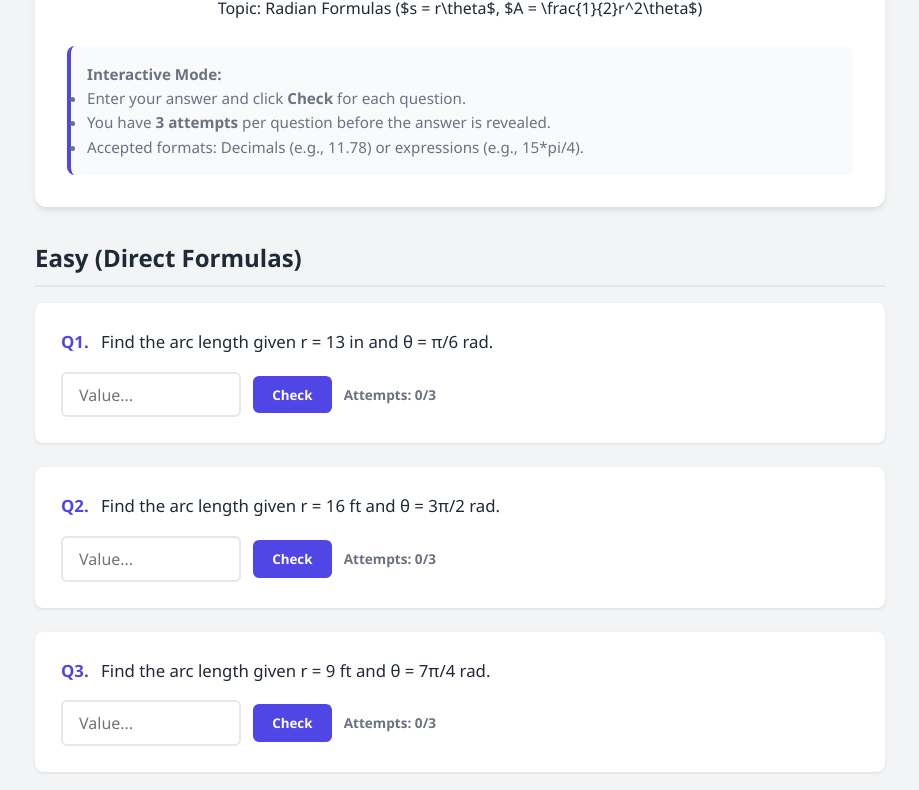
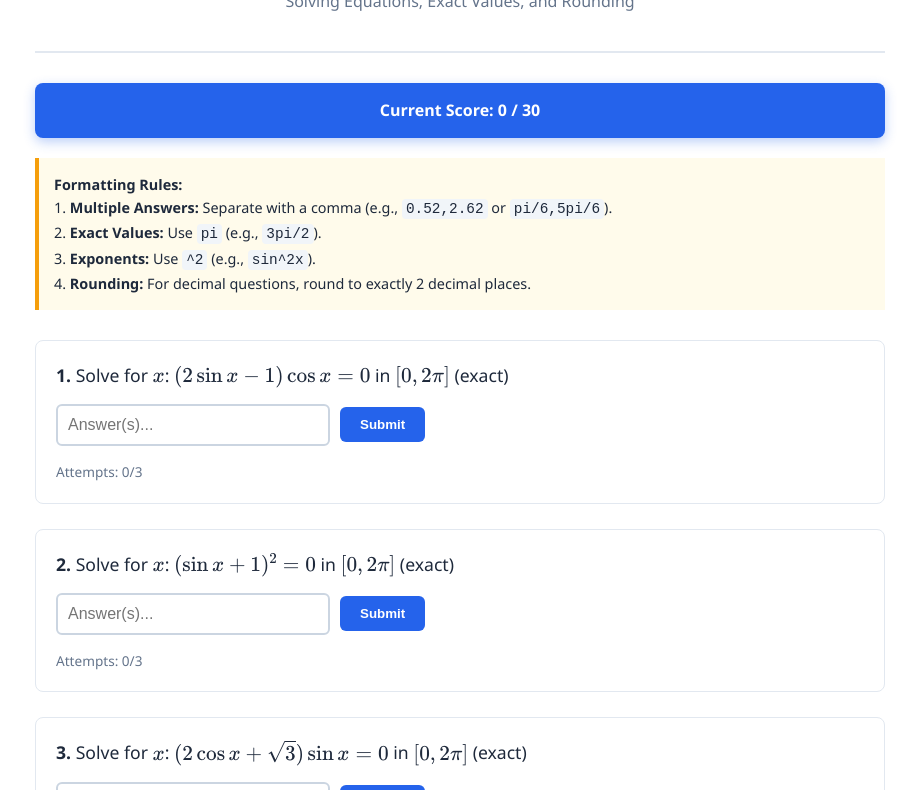
Before and after one commit to aerofoyl-signups/luv_practice, a plain HTML site: page index.html in a window 1280 px wide. Shown: the part 127-917 px from the top of the page, without its empty margins (180-1099 px from the left). Drawn offline with nearby package versions, Linux system fonts and the light colour scheme.

Commit message:
Update index.html

```diff
--- a/index.html
+++ b/index.html
@@ -3,346 +3,257 @@
 <head>
     <meta charset="UTF-8">
     <meta name="viewport" content="width=device-width, initial-scale=1.0">
-    <title>Arcs & Sectors Assessment</title>
+    <title>Trig Identities & Solving Equations Assessment</title>
+    <script>
+        window.MathJax = {
+            tex: {
+                inlineMath: [['$', '$'], ['\\(', '\\)']],
+                displayMath: [['$$', '$$'], ['\\[', '\\]']]
+            },
+            options: {
+                renderActions: {
+                    addMenu: []
+                }
+            }
+        };
+    </script>
+    <script id="MathJax-script" async src="https://cdn.jsdelivr.net/npm/mathjax@3/es5/tex-mml-chtml.js"></script>
     <style>
         :root {
-            --primary: #4F46E5;
-            --primary-hover: #4338CA;
-            --bg: #F3F4F6;
-            --surface: #FFFFFF;
-            --text: #1F2937;
-            --text-light: #6B7280;
-            --border: #E5E7EB;
-            --success: #10B981;
-            --success-bg: #D1FAE5;
-            --danger: #EF4444;
-            --danger-bg: #FEE2E2;
-        }
-
-        * {
-            box-sizing: border-box;
-            margin: 0;
-            padding: 0;
-            font-family: 'Segoe UI', system-ui, -apple-system, sans-serif;
+            --primary-color: #2563eb;
+            --success-color: #22c55e;
+            --error-color: #ef4444;
+            --bg-color: #f8fafc;
+            --card-bg: #ffffff;
+            --text-color: #1e293b;
         }
 
         body {
-            background-color: var(--bg);
-            color: var(--text);
+            font-family: 'Segoe UI', Tahoma, Geneva, Verdana, sans-serif;
+            background-color: var(--bg-color);
+            color: var(--text-color);
             line-height: 1.6;
-            padding: 2rem 1rem;
+            margin: 0;
+            padding: 20px;
         }
 
         .container {
             max-width: 850px;
             margin: 0 auto;
+            background: var(--card-bg);
+            padding: 40px;
+            border-radius: 12px;
+            box-shadow: 0 4px 6px -1px rgb(0 0 0 / 0.1);
         }
 
         header {
-            background: var(--surface);
-            padding: 2rem;
-            border-radius: 12px;
-            box-shadow: 0 4px 6px -1px rgba(0, 0, 0, 0.1);
-            margin-bottom: 2rem;
+            border-bottom: 2px solid #e2e8f0;
+            margin-bottom: 30px;
+            padding-bottom: 20px;
             text-align: center;
-            position: relative;
         }
 
-        h1 {
-            color: var(--primary);
-            margin-bottom: 0.5rem;
-            font-size: 2rem;
+        h1 { margin: 0; color: var(--primary-color); }
+        p.subtitle { color: #64748b; margin-top: 5px; }
+
+        .score-box {
+            position: sticky;
+            top: 20px;
+            background: var(--primary-color);
+            color: white;
+            padding: 15px;
+            border-radius: 8px;
+            text-align: center;
+            font-weight: bold;
+            z-index: 100;
+            margin-bottom: 20px;
+            box-shadow: 0 4px 12px rgba(37, 99, 235, 0.3);
         }
 
-        .score-tracker {
-            position: absolute;
-            top: 1rem;
-            right: 1.5rem;
-            font-weight: 700;
-            font-size: 1.25rem;
-            color: var(--primary);
-            background: var(--bg);
-            padding: 0.5rem 1rem;
+        .question-block {
+            margin-bottom: 25px;
+            padding: 20px;
+            border: 1px solid #e2e8f0;
             border-radius: 8px;
-            border: 2px solid var(--border);
+            transition: all 0.3s ease;
         }
 
-        .instructions {
-            color: var(--text-light);
-            font-size: 0.95rem;
-            text-align: left;
-            margin-top: 1.5rem;
-            background: #F9FAFB;
-            padding: 1rem;
-            border-radius: 8px;
-            border-left: 4px solid var(--primary);
+        .question-text {
+            font-size: 1.1rem;
+            margin-bottom: 15px;
         }
 
-        .section-title {
-            font-size: 1.5rem;
-            margin-bottom: 1rem;
-            margin-top: 2rem;
-            padding-bottom: 0.5rem;
-            border-bottom: 2px solid var(--border);
-            color: var(--text);
-        }
-
-        .question-card {
-            background: var(--surface);
-            padding: 1.5rem;
-            border-radius: 8px;
-            box-shadow: 0 1px 3px rgba(0, 0, 0, 0.1);
-            margin-bottom: 1.5rem;
+        .input-group {
             display: flex;
-            flex-direction: column;
-            gap: 1rem;
-            transition: all 0.2s ease;
-            border: 2px solid transparent;
-        }
-
-        .q-header {
-            display: flex;
-            justify-content: space-between;
-            align-items: flex-start;
-        }
-
-        .q-number {
-            font-weight: 600;
-            color: var(--primary);
-            margin-right: 0.5rem;
-        }
-
-        .q-text {
-            flex: 1;
-            font-size: 1.05rem;
-        }
-
-        .input-area {
-            display: flex;
+            align-items: center;
+            gap: 10px;
             flex-wrap: wrap;
-            align-items: center;
-            gap: 0.75rem;
         }
 
         input[type="text"] {
-            padding: 0.6rem 1rem;
-            border: 2px solid var(--border);
+            padding: 10px;
+            border: 2px solid #cbd5e1;
             border-radius: 6px;
             font-size: 1rem;
-            width: 180px;
+            width: 250px;
             outline: none;
-            transition: all 0.2s;
+            transition: border-color 0.2s;
         }
 
-        .check-btn {
-            background: var(--primary);
+        input.correct { border-color: var(--success-color); background-color: #f0fdf4; }
+        input.incorrect { border-color: var(--error-color); background-color: #fef2f2; }
+
+        button.submit-btn {
+            padding: 10px 20px;
+            background-color: var(--primary-color);
             color: white;
             border: none;
-            padding: 0.6rem 1.2rem;
             border-radius: 6px;
             cursor: pointer;
             font-weight: 600;
-            transition: background 0.2s;
         }
 
-        .check-btn:hover {
-            background: var(--primary-hover);
+        button.submit-btn:disabled { background-color: #cbd5e1; cursor: not-allowed; }
+
+        .attempts-info { font-size: 0.85rem; color: #64748b; margin-top: 5px; width: 100%; }
+        .correct-answer-reveal { color: var(--error-color); font-weight: bold; margin-top: 5px; display: none; }
+
+        .instructions {
+            background: #fffbeb;
+            padding: 15px;
+            border-left: 4px solid #f59e0b;
+            margin-bottom: 30px;
+            font-size: 0.9rem;
         }
 
-        .check-btn:disabled {
-            background: var(--border);
-            cursor: not-allowed;
-            color: var(--text-light);
-        }
-
-        .try-counter {
-            font-size: 0.85rem;
-            color: var(--text-light);
-            font-weight: 600;
-        }
-
-        .feedback-msg {
-            font-weight: 600;
-            margin-left: auto;
-        }
-
-        .reveal-box {
-            display: none;
-            margin-top: 0.5rem;
-            padding: 0.75rem;
-            background: #F3F4F6;
-            border-radius: 6px;
-            font-size: 0.95rem;
-            border-left: 4px solid var(--text-light);
-        }
-
-        /* States */
-        .is-correct { border-color: var(--success); }
-        .is-correct input { border-color: var(--success); background-color: var(--success-bg); pointer-events: none; }
-        .is-correct .feedback-msg { color: var(--success); }
-
-        .is-incorrect { border-color: var(--danger); }
-        .is-incorrect input { border-color: var(--danger); background-color: var(--danger-bg); }
-        .is-incorrect .feedback-msg { color: var(--danger); }
-
-        @media (max-width: 600px) {
-            .score-tracker { position: static; display: inline-block; margin-top: 1rem; }
-            .input-area { flex-direction: column; align-items: flex-start; }
-            input[type="text"] { width: 100%; }
-            .check-btn { width: 100%; }
-        }
+        code { background: #f1f5f9; padding: 2px 4px; border-radius: 4px; }
     </style>
 </head>
 <body>
 
 <div class="container">
     <header>
-        <div class="score-tracker" id="scoreTracker">Score: 0 / 30</div>
-        <h1>Arcs & Sectors Assessment</h1>
-        <p>Topic: Radian Formulas ($s = r\theta$, $A = \frac{1}{2}r^2\theta$)</p>
-        <div class="instructions">
-            <strong>Interactive Mode:</strong>
-            <ul>
-                <li>Enter your answer and click <strong>Check</strong> for each question.</li>
-                <li>You have <strong>3 attempts</strong> per question before the answer is revealed.</li>
-                <li>Accepted formats: Decimals (e.g., <code>11.78</code>) or expressions (e.g., <code>15*pi/4</code>).</li>
-            </ul>
-        </div>
+        <h1>Trigonometry: Identities & Equations</h1>
+        <p class="subtitle">Solving Equations, Exact Values, and Rounding</p>
     </header>
+
+    <div class="score-box">
+        Current Score: <span id="score">0</span> / 30
+    </div>
+
+    <div class="instructions">
+        <strong>Formatting Rules:</strong><br>
+        1. <strong>Multiple Answers:</strong> Separate with a comma (e.g., <code>0.52,2.62</code> or <code>pi/6,5pi/6</code>).<br>
+        2. <strong>Exact Values:</strong> Use <code>pi</code> (e.g., <code>3pi/2</code>).<br>
+        3. <strong>Exponents:</strong> Use <code>^2</code> (e.g., <code>sin^2x</code>).<br>
+        4. <strong>Rounding:</strong> For decimal questions, round to exactly 2 decimal places.
+    </div>
 
     <div id="quiz-container"></div>
 </div>
 
 <script>
     const questions = [
-        // Section: Easy
-        { id: 1, level: "Easy (Direct Formulas)", text: "Find the arc length given r = 13 in and &theta; = &pi;/6 rad.", ans: 6.807, hint: "13&pi;/6" },
-        { id: 2, level: "Easy (Direct Formulas)", text: "Find the arc length given r = 16 ft and &theta; = 3&pi;/2 rad.", ans: 75.398, hint: "24&pi;" },
-        { id: 3, level: "Easy (Direct Formulas)", text: "Find the arc length given r = 9 ft and &theta; = 7&pi;/4 rad.", ans: 49.48, hint: "63&pi;/4" },
-        { id: 4, level: "Easy (Direct Formulas)", text: "Find the arc length given r = 14 cm and &theta; = &pi;/2 rad.", ans: 21.99, hint: "7&pi;" },
-        { id: 5, level: "Easy (Direct Formulas)", text: "Find the area of the sector given r = 4 cm and &theta; = 3&pi;/2 rad.", ans: 37.699, hint: "12&pi;" },
-        { id: 6, level: "Easy (Direct Formulas)", text: "Find the area of the sector given r = 10 mi and &theta; = &pi;/2 rad.", ans: 78.54, hint: "25&pi;" },
-        { id: 7, level: "Easy (Direct Formulas)", text: "Find the area of the sector given r = 12 yd and &theta; = 5&pi;/3 rad.", ans: 376.99, hint: "120&pi;" },
-        { id: 8, level: "Easy (Direct Formulas)", text: "Find the area of the sector given r = 14 yd and &theta; = 17&pi;/12 rad.", ans: 436.16, hint: "119&pi;/6" },
-        { id: 9, level: "Easy (Direct Formulas)", text: "Find the central angle &theta; (in radians) given arc length s = 15 cm and r = 10 cm.", ans: 1.5, hint: "1.5" },
-        { id: 10, level: "Easy (Direct Formulas)", text: "Find the central angle &theta; (in radians) given sector area A = 20 cm&sup2; and r = 8 cm.", ans: 0.625, hint: "0.625" },
+        // Exact Solving (from image 6) - 0 to 2pi
+        { q: "Solve for $x$: $(2 \\sin x - 1) \\cos x = 0$ in $[0, 2\\pi]$ (exact)", a: "pi/6,5pi/6,pi/2,3pi/2" },
+        { q: "Solve for $x$: $(\\sin x + 1)^2 = 0$ in $[0, 2\\pi]$ (exact)", a: "3pi/2" },
+        { q: "Solve for $x$: $(2 \\cos x + \\sqrt{3}) \\sin x = 0$ in $[0, 2\\pi]$ (exact)", a: "0,5pi/6,pi,7pi/6,2pi" },
+        { q: "Solve for $x$: $(2 \\cos x - 1)(2 \\sin x + \\sqrt{3}) = 0$ in $[0, 2\\pi]$ (exact)", a: "pi/3,4pi/3,5pi/3" },
+        { q: "Solve for $x$: $(\\sqrt{2} \\cos x - 1)(\\sqrt{2} \\cos x + 1) = 0$ in $[0, 2\\pi]$ (exact)", a: "pi/4,3pi/4,5pi/4,7pi/4" },
+        { q: "Solve for $x$: $(\\sin x + 1)(\\cos x - 1) = 0$ in $[0, 2\\pi]$ (exact)", a: "0,3pi/2,2pi" },
 
-        // Section: Medium
-        { id: 11, level: "Medium (Conversions)", text: "Find the arc length given r = 11 ft and &theta; = 315&deg;.", ans: 60.476, hint: "77&pi;/4" },
-        { id: 12, level: "Medium (Conversions)", text: "Find the arc length given r = 13 ft and &theta; = 270&deg;.", ans: 61.26, hint: "39&pi;/2" },
-        { id: 13, level: "Medium (Conversions)", text: "Find the arc length given r = 18 cm and &theta; = 60&deg;.", ans: 18.85, hint: "6&pi;" },
-        { id: 14, level: "Medium (Conversions)", text: "Find the area of the sector given r = 10 in and &theta; = 60&deg;.", ans: 52.36, hint: "50&pi;/3" },
-        { id: 15, level: "Medium (Conversions)", text: "Find the area of the sector given r = 3 m and &theta; = 150&deg;.", ans: 11.78, hint: "15&pi;/4" },
-        { id: 16, level: "Medium (Conversions)", text: "Find the area of the sector given r = 13 cm and &theta; = 150&deg;.", ans: 221.22, hint: "422.5&pi;/6" },
-        { id: 17, level: "Medium (Conversions)", text: "Find the total perimeter (arc + 2 radii) of a sector given r = 6 cm and &theta; = 120&deg;.", ans: 24.566, hint: "12 + 4&pi;" },
-        { id: 18, level: "Medium (Conversions)", text: "Find the area of a sector if its arc length is 15 cm and its radius is 10 cm.", ans: 75, hint: "75" },
-        { id: 19, level: "Medium (Conversions)", text: "Find the area of a sector if its arc length is 4&pi; cm and its radius is 12 cm.", ans: 75.40, hint: "24&pi;" },
-        { id: 20, level: "Medium (Conversions)", text: "Find the radius of a sector given its area is 625 m&sup2; and its central angle is 2 radians.", ans: 25, hint: "25" },
+        // Decimal Solving (from image 7) - Round to hundredth
+        { q: "Solve for $\\theta$: $2 \\cos^2 \\theta + \\cos \\theta - 1 = 0$ (nearest hundredth, 0 to $2\\pi$)", a: "1.05,3.14,5.24" },
+        { q: "Solve for $\\theta$: $2 \\sin^2 \\theta = 1 - \\sin \\theta$ (nearest hundredth, 0 to $2\\pi$)", a: "0.52,2.62,4.71" },
+        { q: "Solve for $\\theta$: $\\cos^2 \\theta = 2 + \\cos \\theta$ (nearest hundredth, 0 to $2\\pi$)", a: "3.14" },
+        { q: "Solve for $\\theta$: $2 \\sin^2 \\theta + 5 \\sin \\theta - 3 = 0$ (nearest hundredth, 0 to $2\\pi$)", a: "0.52,2.62" },
+        { q: "Solve for $\\theta$: $3 \\tan^2 \\theta - 2 \\tan \\theta = 1$ (nearest hundredth, 0 to $2\\pi$)", a: "0.79,2.82,3.93,5.96" },
+        { q: "Solve for $\\theta$: $12 \\sin^2 \\theta + \\sin \\theta - 6 = 0$ (nearest hundredth, 0 to $2\\pi$)", a: "0.73,2.41,4.00,5.43" },
 
-        // Section: Hard
-        { id: 21, level: "Hard (Word Problems)", text: "A pendulum of length 15 cm swings through an angle of 0.8 radians. Find the distance traveled by the tip (in cm).", ans: 12, hint: "12" },
-        { id: 22, level: "Hard (Word Problems)", text: "A windshield wiper is 18 in long. The rubber blade is 14 in long (inner 4 in is bare). It sweeps 2&pi;/3 radians. Find the cleaned area (in sq inches).", ans: 322.536, hint: "308&pi;/3" },
-        { id: 23, level: "Hard (Word Problems)", text: "A 14-inch diameter pizza is cut into 8 equal slices. Find the area of one slice (in sq inches).", ans: 19.24, hint: "49&pi;/8" },
-        { id: 24, level: "Hard (Word Problems)", text: "A sprinkler has a reach of 25 ft and rotates through 140&deg;. Find the area of the lawn watered (in sq ft).", ans: 763.58, hint: "4375&pi;/18" },
-        { id: 25, level: "Hard (Word Problems)", text: "A satellite orbits 400 km above Earth (R &approx; 6400 km). If it travels &pi;/4 radians, what distance has it traveled (in km)?", ans: 5340.707, hint: "1700&pi;" },
-        { id: 26, level: "Hard (Word Problems)", text: "A clock's minute hand is 8 cm long. How far does the tip travel between 1:00 PM and 1:20 PM (in cm)?", ans: 16.755, hint: "16&pi;/3" },
-        { id: 27, level: "Hard (Word Problems)", text: "A beacon seen for 3 miles sweeps through 75&deg;. What is the area of the region illuminated (in sq miles)?", ans: 5.89, hint: "15&pi;/8" },
-        { id: 28, level: "Hard (Word Problems)", text: "A tunnel roof is a major arc with r = 5 m. The arc subtends 4.5 radians. Find the arc length (in m).", ans: 22.5, hint: "22.5" },
-        { id: 29, level: "Hard (Word Problems)", text: "A goat tethered to a corner of a square building with a 10m rope can graze in a 270&deg; region. Find the grazed area (in sq m).", ans: 235.619, hint: "75&pi;" },
-        { id: 30, level: "Hard (Word Problems)", text: "A chain moves as a cog with r = 4 cm turns 3.5 radians. How far did the chain move (in cm)?", ans: 14, hint: "14" }
+        // Identity Proofs/Simplification (Mix of previous set)
+        { q: "Simplify: $\\frac{\\sin x}{\\tan x}$", a: "cosx" },
+        { q: "Simplify: $\\frac{1}{\\cot \\theta}$", a: "tantheta" },
+        { q: "Simplify: $\\cos^2 \\theta - \\sin^2 \\theta$", a: "cos2theta" },
+        { q: "Factor completely: $\\sin^2 x + \\sin^2 x \\cos^2 x$", a: "sin^2x(1+cos^2x)" },
+        { q: "Simplify: $\\frac{1 + \\tan^2 x}{\\tan^2 x}$", a: "csc^2x" },
+        { q: "If $\\cos \\theta = 3/5$ and $0 \\le \\theta \\le \\pi/2$, find $\\sin 2\\theta$ (exact)", a: "24/25" },
+        { q: "Simplify: $\\sin^4 \\alpha - \\cos^4 \\alpha$", a: "sin^2alpha-cos^2alpha" },
+        { q: "If $p = \\sin 50^\\circ$, express $\\cos 50^\\circ$ in terms of $p$", a: "sqrt(1-p^2)" },
+        { q: "Simplify: $\\frac{\\sin 2\\theta}{2 \\sin \\theta}$", a: "costheta" },
+        { q: "Evaluate: $1 - 2 \\sin^2(\\pi/12)$ (exact)", a: "sqrt3/2" },
+        { q: "Simplify: $\\tan \\theta + \\cot \\theta$ (in terms of sin and cos)", a: "1/(sinthetacostheta)" },
+        { q: "Simplify: $(1 - \\sin x)(1 + \\sin x)$", a: "cos^2x" },
+        { q: "If $\\sin \\theta = 3/5$, find $\\cos 2\\theta$", a: "7/25" },
+        { q: "Simplify: $\\frac{\\cos 2x + 1}{\\sin 2x}$", a: "1/tanx" },
+        { q: "Express as single ratio: $4 \\sin \\theta \\cos \\theta$", a: "2sin2theta" },
+        { q: "Simplify: $\\sin x + \\cos x \\cot x$", a: "cscx" },
+        { q: "Simplify: $\\frac{\\csc^2 \\theta - 1}{\\cot^2 \\theta}$", a: "1" },
+        { q: "Solve: $2\\tan x - \\tan 2x + 2a = 1 - \\tan 2x \\tan^2 x$, find $a$", a: "1/2" }
     ];
 
-    let state = {};
-    let totalSolved = 0;
+    const quizContainer = document.getElementById('quiz-container');
+    const scoreDisplay = document.getElementById('score');
+    let totalScore = 0;
+    const userTries = Array(questions.length).fill(0);
+    const solved = Array(questions.length).fill(false);
 
     function renderQuiz() {
-        const container = document.getElementById('quiz-container');
-        let currentLevel = "";
-
-        questions.forEach((q) => {
-            state[q.id] = { tries: 0, solved: false };
-
-            if (q.level !== currentLevel) {
-                currentLevel = q.level;
-                const levelHeader = document.createElement('h2');
-                levelHeader.className = 'section-title';
-                levelHeader.textContent = currentLevel;
-                container.appendChild(levelHeader);
-            }
-
-            const card = document.createElement('div');
-            card.className = 'question-card';
-            card.id = `card-${q.id}`;
-            card.innerHTML = `
-                <div class="q-header">
-                    <div class="q-text"><span class="q-number">Q${q.id}.</span> ${q.text}</div>
-                </div>
-                <div class="input-area">
-                    <input type="text" id="input-${q.id}" placeholder="Value..." onkeydown="if(event.key==='Enter') checkAnswer(${q.id}, ${q.ans})">
-                    <button class="check-btn" id="btn-${q.id}" onclick="checkAnswer(${q.id}, ${q.ans})">Check</button>
-                    <span class="try-counter" id="tries-${q.id}">Attempts: 0/3</span>
-                    <span class="feedback-msg" id="feedback-${q.id}"></span>
-                </div>
-                <div class="reveal-box" id="reveal-${q.id}">
-                    Correct Answer: <strong>${q.ans}</strong> (Equivalent to ${q.hint})
+        questions.forEach((item, index) => {
+            const block = document.createElement('div');
+            block.className = 'question-block';
+            block.innerHTML = `
+                <div class="question-text"><strong>${index + 1}.</strong> ${item.q}</div>
+                <div class="input-group">
+                    <input type="text" id="q${index}" placeholder="Answer(s)..." autocomplete="off">
+                    <button class="submit-btn" id="btn${index}" onclick="checkAnswer(${index})">Submit</button>
+                    <span id="feedback${index}" class="feedback-icon"></span>
+                    <div class="attempts-info" id="tries${index}">Attempts: 0/3</div>
+                    <div class="correct-answer-reveal" id="reveal${index}">Correct answer: <code>${item.a}</code></div>
                 </div>
             `;
-            container.appendChild(card);
+            quizContainer.appendChild(block);
         });
+        if (window.MathJax && window.MathJax.typeset) window.MathJax.typeset();
     }
 
-    function evaluateInput(inputStr, correctVal) {
-        let str = inputStr.trim().toLowerCase();
-        if (str === "") return null;
+    function checkAnswer(index) {
+        if (solved[index]) return;
+        const input = document.getElementById(`q${index}`);
+        const feedback = document.getElementById(`feedback${index}`);
+        const triesDisplay = document.getElementById(`tries${index}`);
+        const revealDisplay = document.getElementById(`reveal${index}`);
+        const submitBtn = document.getElementById(`btn${index}`);
 
-        str = str.replace(/pi/g, 'Math.PI');
-        str = str.replace(/(\d)(Math\.PI)/g, '$1*$2');
+        const userParts = input.value.toLowerCase().replace(/\s/g, '').split(',').sort().join(',');
+        const correctParts = questions[index].a.toLowerCase().replace(/\s/g, '').split(',').sort().join(',');
 
-        let val = NaN;
-        try { val = new Function('return ' + str)(); }
-        catch (e) { val = parseFloat(str); }
-
-        if (isNaN(val)) return false;
-
-        const diff = Math.abs(val - correctVal);
-        return (diff <= 0.1 || (diff / correctVal) <= 0.015);
+        if (userParts === correctParts) {
+            solved[index] = true;
+            totalScore++;
+            updateScore();
+            input.className = 'correct';
+            input.disabled = true;
+            submitBtn.disabled = true;
+            feedback.innerHTML = ' ✅';
+            feedback.style.color = 'var(--success-color)';
+            triesDisplay.innerText = `Attempts: ${userTries[index] + 1}/3 (Correct!)`;
+        } else {
+            userTries[index]++;
+            input.className = 'incorrect';
+            feedback.innerHTML = ' ❌';
+            feedback.style.color = 'var(--error-color)';
+            triesDisplay.innerText = `Attempts: ${userTries[index]}/3`;
+            if (userTries[index] >= 3) {
+                solved[index] = true;
+                input.disabled = true;
+                submitBtn.disabled = true;
+                revealDisplay.style.display = 'block';
+            }
+        }
     }
 
-    function checkAnswer(id, correctVal) {
-        const qState = state[id];
-        if (qState.solved || qState.tries >= 3) return;
-
-        const inputEl = document.getElementById(`input-${id}`);
-        const feedbackEl = document.getElementById(`feedback-${id}`);
-        const cardEl = document.getElementById(`card-${id}`);
-        const triesEl = document.getElementById(`tries-${id}`);
-        const btnEl = document.getElementById(`btn-${id}`);
-        const revealEl = document.getElementById(`reveal-${id}`);
-
-        const isCorrect = evaluateInput(inputEl.value, correctVal);
-        if (isCorrect === null) return;
-
-        qState.tries++;
-        triesEl.textContent = `Attempts: ${qState.tries}/3`;
-
-        if (isCorrect) {
-            qState.solved = true;
-            cardEl.className = 'question-card is-correct';
-            feedbackEl.textContent = 'Correct!';
-            btnEl.disabled = true;
-            totalSolved++;
-            document.getElementById('scoreTracker').textContent = `Score: ${totalSolved} / 30`;
-        } else {
-            cardEl.className = 'question-card is-incorrect';
-            feedbackEl.textContent = 'Try again...';
-
-            if (qState.tries >= 3) {
-                feedbackEl.textContent = 'Out of tries';
-                btnEl.disabled = true;
-                inputEl.disabled = true;
-                revealEl.style.display = 'block';
-            }
-        }
+    function updateScore() {
+        scoreDisplay.innerText = totalScore;
     }
 
     window.onload = renderQuiz;
```
